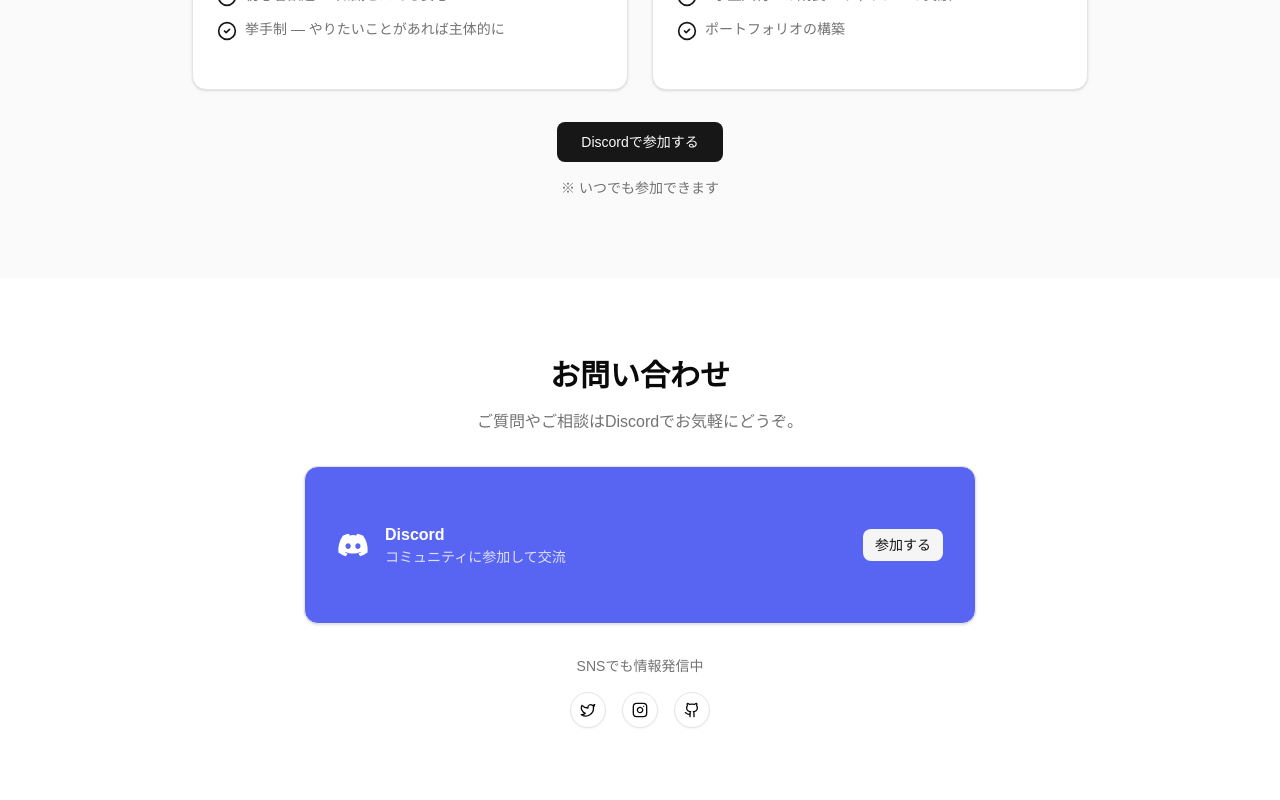
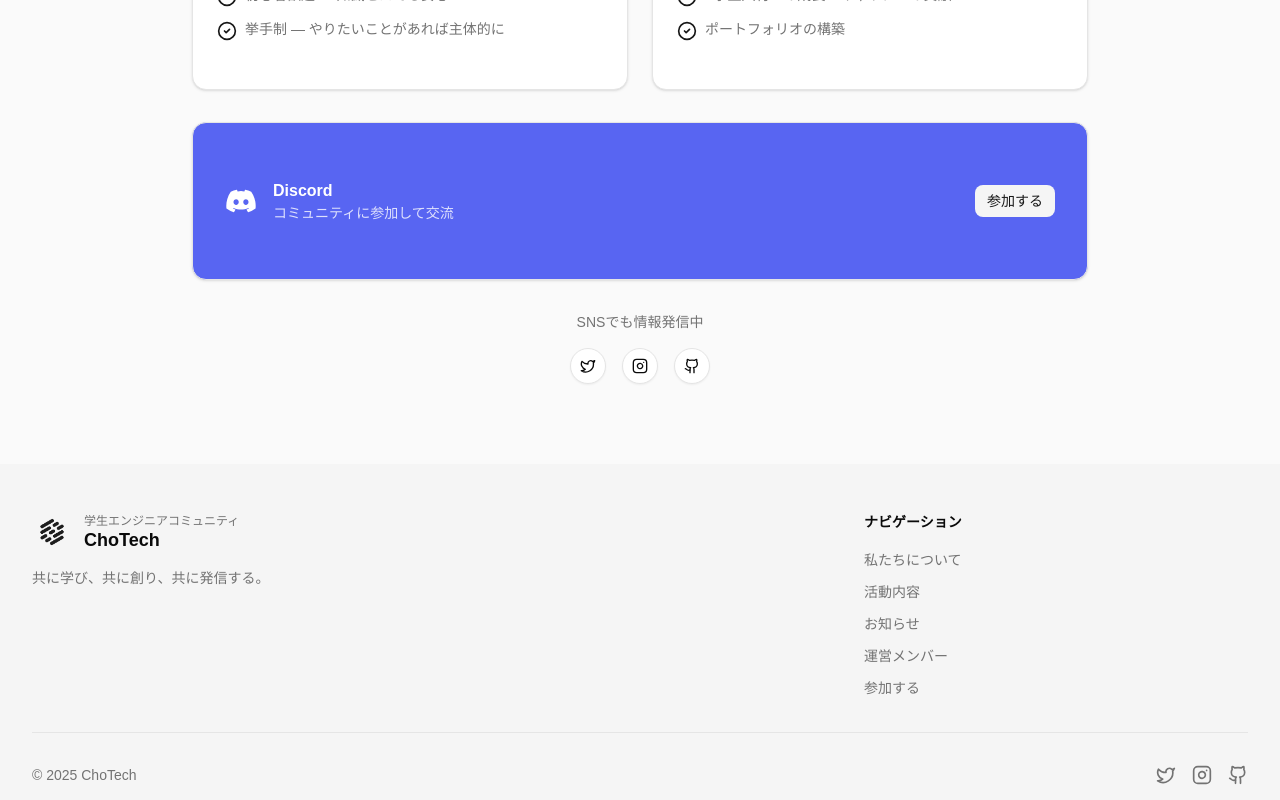
Before and after one commit to nu-chotech/hp, a Next.js app: page / in a window 1280 px wide. Shown: the part 3380-4180 px from the top of the page. Built offline with nearby package versions, Linux system fonts and the light colour scheme; a web font is replaced by a local one.

Commit message:
refactor: integrate contact and social links into RecruitSection and remove ContactSection.

```diff
--- a/src/app/page.tsx
+++ b/src/app/page.tsx
@@ -2,7 +2,6 @@ import { Footer } from "@/components/Footer";
 import { Header } from "@/components/Header";
 import { AboutSection } from "@/components/sections/AboutSection";
 import { ActivitiesSection } from "@/components/sections/ActivitiesSection";
-import { ContactSection } from "@/components/sections/ContactSection";
 import { HeroSection } from "@/components/sections/HeroSection";
 import { MembersSection } from "@/components/sections/MembersSection";
 import { NewsSection } from "@/components/sections/NewsSection";
@@ -19,7 +18,6 @@ export default function Home() {
         <NewsSection />
         <MembersSection />
         <RecruitSection />
-        <ContactSection />
       </main>
       <Footer />
     </>
--- a/src/components/sections/ContactSection.tsx
+++ /dev/null
@@ -1,116 +0,0 @@
-"use client";
-
-import { motion } from "motion/react";
-import Link from "next/link";
-import { FaDiscord } from "react-icons/fa";
-import { SectionHeader } from "@/components/shared/SectionHeader";
-import { Button } from "@/components/ui/button";
-import { Card, CardContent } from "@/components/ui/card";
-import { externalLinks, socialLinks } from "@/config/site";
-
-// Discord公式カラー
-const discordColor = "#5865F2";
-
-export function ContactSection() {
-  return (
-    <section id="contact" className="py-20">
-      <div className="container mx-auto px-4 sm:px-6 lg:px-8">
-        <motion.div
-          className="max-w-2xl mx-auto text-center"
-          initial={{ opacity: 0, y: 30 }}
-          whileInView={{ opacity: 1, y: 0 }}
-          viewport={{ once: true, margin: "-100px" }}
-          transition={{ duration: 0.7 }}
-        >
-          <SectionHeader
-            title="お問い合わせ"
-            description="ご質問やご相談はDiscordでお気軽にどうぞ。"
-            className="mb-8"
-          />
-
-          <motion.div
-            initial={{ opacity: 0, scale: 0.95 }}
-            whileInView={{ opacity: 1, scale: 1 }}
-            viewport={{ once: true }}
-            transition={{ duration: 0.5, delay: 0.2 }}
-          >
-            <Card
-              className="mb-8 text-white"
-              style={{ backgroundColor: discordColor }}
-            >
-              <CardContent className="p-8">
-                <Link
-                  href={externalLinks.discord}
-                  target="_blank"
-                  rel="noopener noreferrer"
-                  className="flex items-center gap-4"
-                >
-                  <FaDiscord className="w-8 h-8" />
-                  <div className="flex-1 text-left">
-                    <p className="font-bold">Discord</p>
-                    <p className="text-sm text-white/80">
-                      コミュニティに参加して交流
-                    </p>
-                  </div>
-                  <Button variant="secondary" size="sm">
-                    参加する
-                  </Button>
-                </Link>
-              </CardContent>
-            </Card>
-          </motion.div>
-
-          <motion.p
-            className="text-sm text-muted-foreground mb-4"
-            initial={{ opacity: 0 }}
-            whileInView={{ opacity: 1 }}
-            viewport={{ once: true }}
-            transition={{ delay: 0.4 }}
-          >
-            SNSでも情報発信中
-          </motion.p>
-          <motion.div
-            className="flex items-center justify-center gap-4"
-            initial={{ opacity: 0, y: 20 }}
-            whileInView={{ opacity: 1, y: 0 }}
-            viewport={{ once: true }}
-            transition={{ duration: 0.5, delay: 0.5 }}
-          >
-            {socialLinks.map((social, index) => (
-              <motion.div
-                key={social.label}
-                initial={{ opacity: 0, scale: 0 }}
-                whileInView={{ opacity: 1, scale: 1 }}
-                viewport={{ once: true }}
-                transition={{
-                  delay: 0.6 + index * 0.1,
-                  type: "spring",
-                  stiffness: 260,
-                  damping: 20,
-                }}
-                whileHover={{ scale: 1.15, rotate: 5 }}
-                whileTap={{ scale: 0.9 }}
-              >
-                <Button
-                  asChild
-                  variant="outline"
-                  size="icon"
-                  className="rounded-full"
-                >
-                  <Link
-                    href={social.href}
-                    target="_blank"
-                    rel="noopener noreferrer"
-                    aria-label={social.label}
-                  >
-                    <social.icon className="w-5 h-5" />
-                  </Link>
-                </Button>
-              </motion.div>
-            ))}
-          </motion.div>
-        </motion.div>
-      </div>
-    </section>
-  );
-}
--- a/src/components/sections/RecruitSection.tsx
+++ b/src/components/sections/RecruitSection.tsx
@@ -2,11 +2,16 @@
 
 import { CheckCircle2 } from "lucide-react";
 import { motion } from "motion/react";
+import Link from "next/link";
+import { FaDiscord } from "react-icons/fa";
 import { SectionHeader } from "@/components/shared/SectionHeader";
-import { SmoothLink } from "@/components/shared/SmoothLink";
 import { Button } from "@/components/ui/button";
 import { Card, CardContent } from "@/components/ui/card";
+import { externalLinks, socialLinks } from "@/config/site";
 import { defaultViewport, fadeInUp, listItem } from "@/lib/motion-variants";
+
+// Discord公式カラー
+const discordColor = "#5865F2";
 
 const participationStyles = [
   "会員制ではない — いつでも気軽に参加可能",
@@ -101,25 +106,89 @@ export function RecruitSection() {
             </motion.div>
           </div>
 
+          {/* Discord参加カード */}
           <motion.div
-            className="text-center"
+            initial={{ opacity: 0, scale: 0.95 }}
+            whileInView={{ opacity: 1, scale: 1 }}
+            viewport={{ once: true }}
+            transition={{ duration: 0.5, delay: 0.3 }}
+            className="mb-8"
+          >
+            <Card
+              className="text-white"
+              style={{ backgroundColor: discordColor }}
+            >
+              <CardContent className="p-8">
+                <Link
+                  href={externalLinks.discord}
+                  target="_blank"
+                  rel="noopener noreferrer"
+                  className="flex items-center gap-4"
+                >
+                  <FaDiscord className="w-8 h-8" />
+                  <div className="flex-1 text-left">
+                    <p className="font-bold">Discord</p>
+                    <p className="text-sm text-white/80">
+                      コミュニティに参加して交流
+                    </p>
+                  </div>
+                  <Button variant="secondary" size="sm">
+                    参加する
+                  </Button>
+                </Link>
+              </CardContent>
+            </Card>
+          </motion.div>
+
+          {/* SNSリンク */}
+          <motion.p
+            className="text-sm text-muted-foreground mb-4 text-center"
+            initial={{ opacity: 0 }}
+            whileInView={{ opacity: 1 }}
+            viewport={{ once: true }}
+            transition={{ delay: 0.4 }}
+          >
+            SNSでも情報発信中
+          </motion.p>
+          <motion.div
+            className="flex items-center justify-center gap-4"
             initial={{ opacity: 0, y: 20 }}
             whileInView={{ opacity: 1, y: 0 }}
             viewport={{ once: true }}
-            transition={{ duration: 0.6, delay: 0.4 }}
+            transition={{ duration: 0.5, delay: 0.5 }}
           >
-            <Button asChild size="lg">
-              <SmoothLink href="#contact">Discordで参加する</SmoothLink>
-            </Button>
-            <motion.p
-              className="text-sm text-muted-foreground mt-4"
-              initial={{ opacity: 0 }}
-              whileInView={{ opacity: 1 }}
-              viewport={{ once: true }}
-              transition={{ delay: 0.6 }}
-            >
-              ※ いつでも参加できます
-            </motion.p>
+            {socialLinks.map((social, index) => (
+              <motion.div
+                key={social.label}
+                initial={{ opacity: 0, scale: 0 }}
+                whileInView={{ opacity: 1, scale: 1 }}
+                viewport={{ once: true }}
+                transition={{
+                  delay: 0.6 + index * 0.1,
+                  type: "spring",
+                  stiffness: 260,
+                  damping: 20,
+                }}
+                whileHover={{ scale: 1.15, rotate: 5 }}
+                whileTap={{ scale: 0.9 }}
+              >
+                <Button
+                  asChild
+                  variant="outline"
+                  size="icon"
+                  className="rounded-full"
+                >
+                  <Link
+                    href={social.href}
+                    target="_blank"
+                    rel="noopener noreferrer"
+                    aria-label={social.label}
+                  >
+                    <social.icon className="w-5 h-5" />
+                  </Link>
+                </Button>
+              </motion.div>
+            ))}
           </motion.div>
         </div>
       </div>
```
